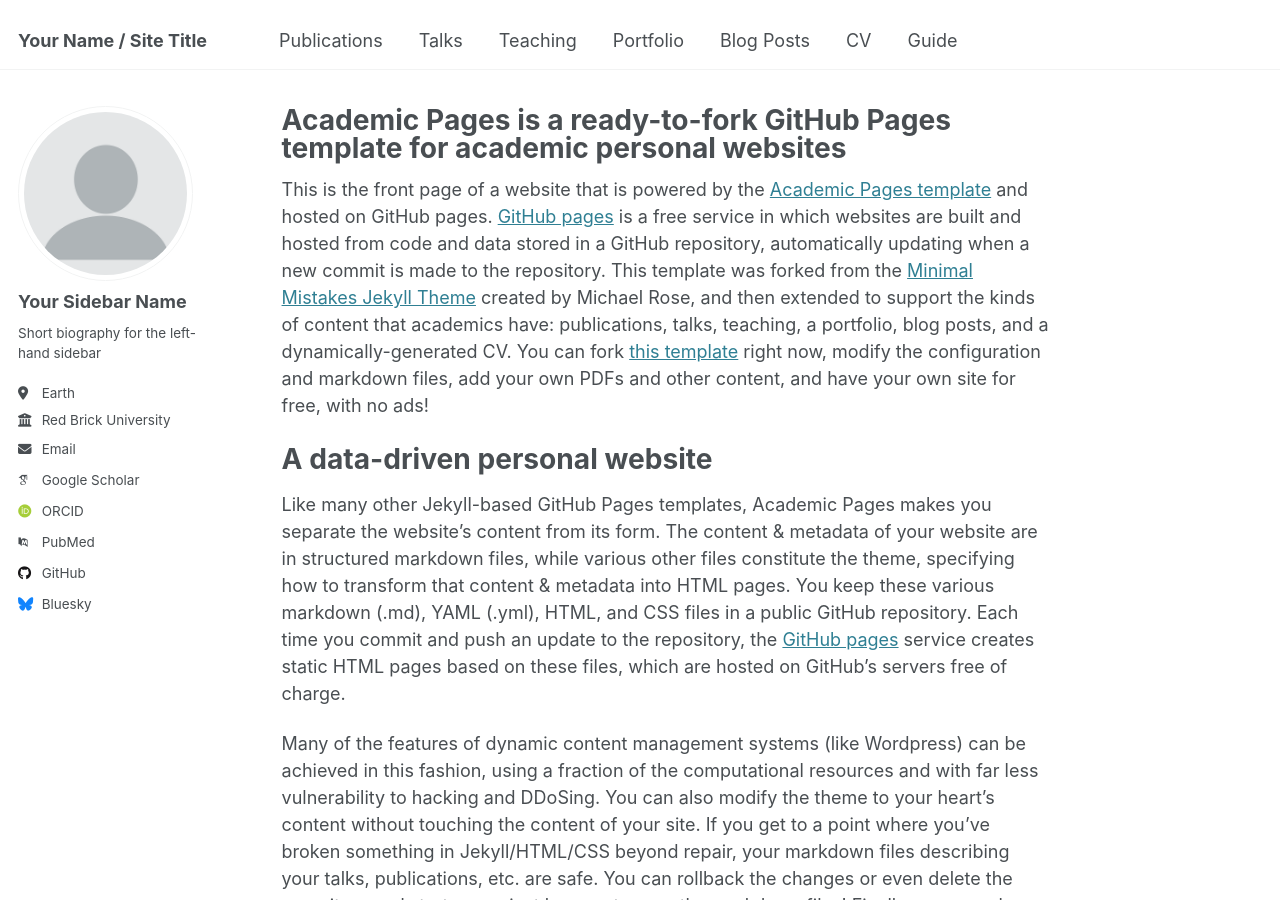
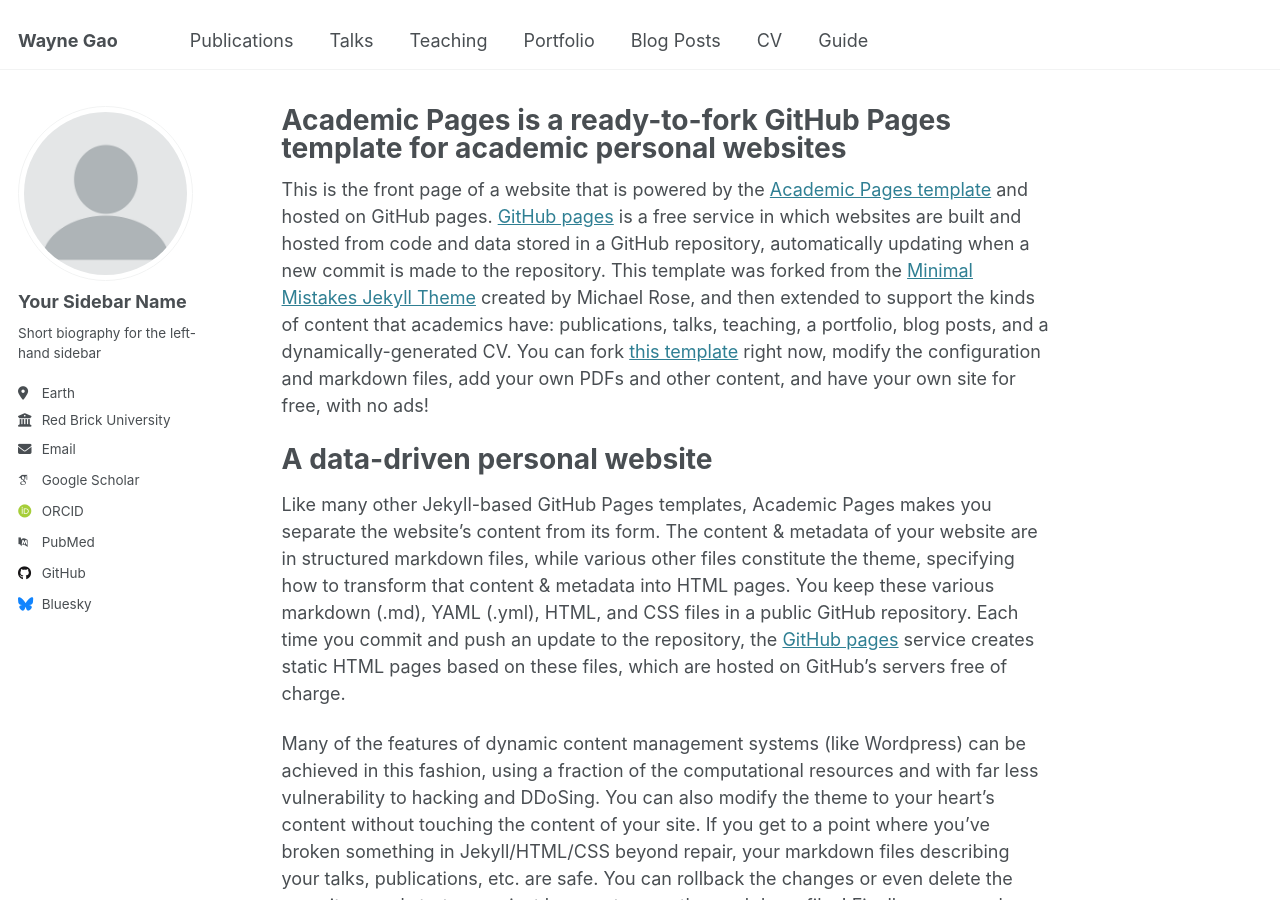
Before and after one commit to wayne-y-gao/wayne-y-gao.github.io, a Jekyll site: the page built from _pages/about.md, in a window 1280 px wide and 900 px high. Built offline with Jekyll 4.4.1, drawn with Linux system fonts in a browser that asks for light colours; some web fonts are replaced.

Commit message:
Update _config.yml

```diff
--- a/_config.yml
+++ b/_config.yml
@@ -9,7 +9,7 @@
 # Basic Site Settings
 locale                   : "en-US"
 site_theme               : "default"
-title                    : "Your Name / Site Title"
+title                    : "Wayne Gao"
 title_separator          : "-"
 name                     : &name "Your Name"
 description              : &description "personal description"
```
